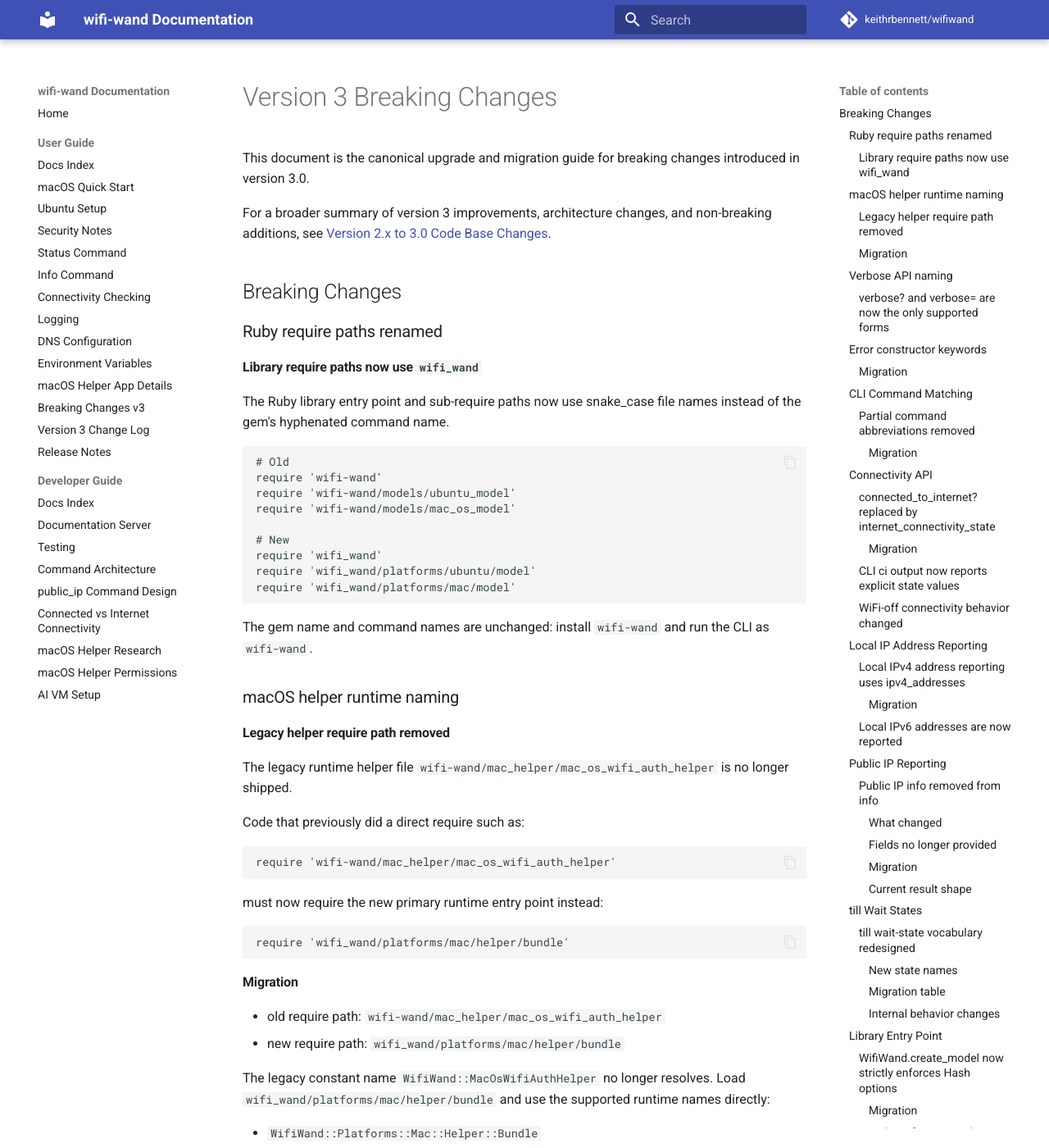
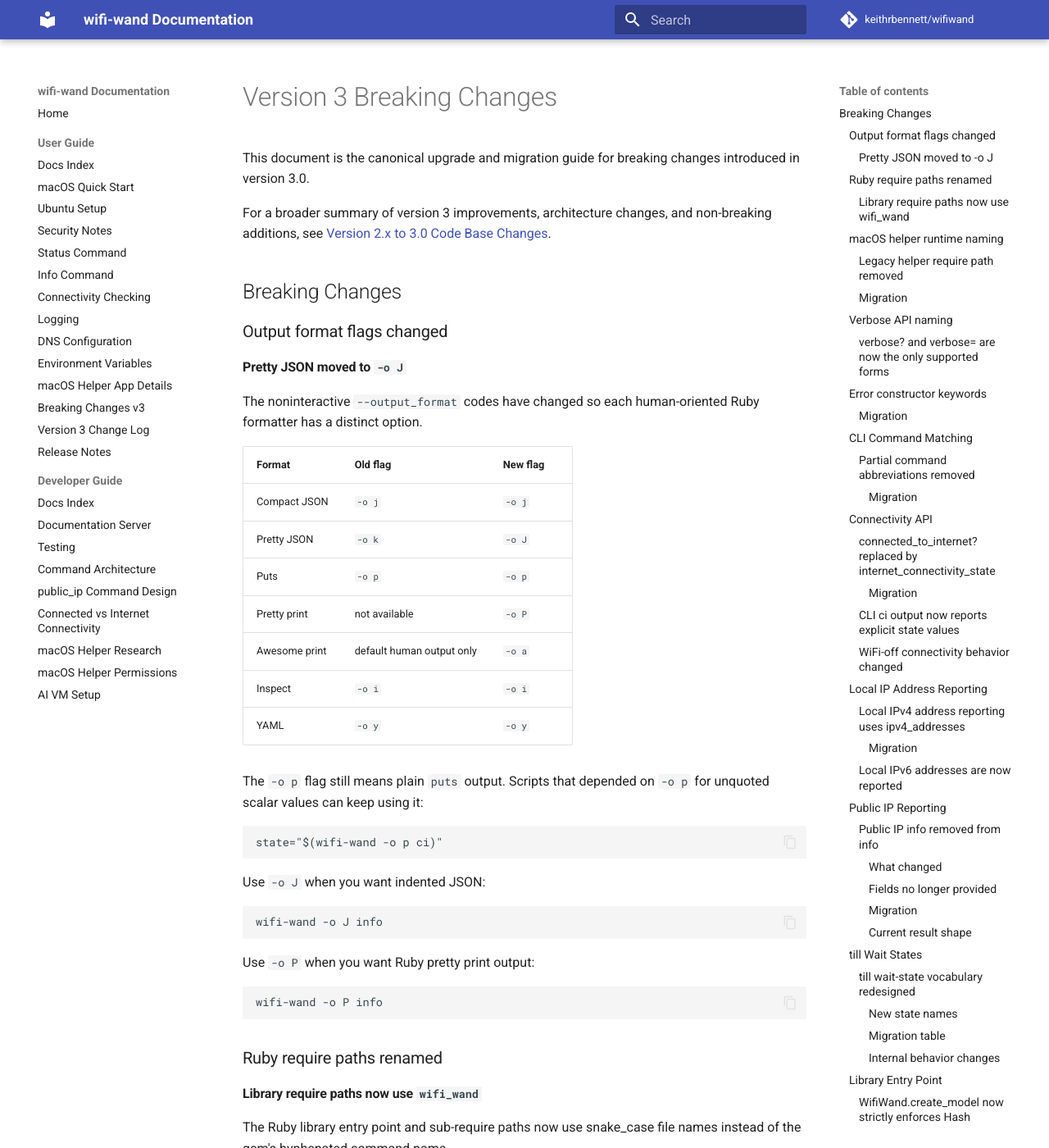
Before and after one commit to keithrbennett/wifiwand, an MkDocs documentation site: the page built from docs/BREAKING_CHANGES_V3.md, in a window 1280 px wide and 1400 px high. Shown: the whole window at 82% size. Built offline with MkDocs 1.6.1 and Material for MkDocs 9.7.7, drawn with Linux system fonts in a browser that asks for light colours; comment, search, counter and statistics services are not loaded.

Commit message:
Update output format flags
- Move pretty JSON output from the old k format code to uppercase J.
- Keep lowercase p as the existing puts formatter.
- Add uppercase P for Ruby pretty print output.
- Add explicit lowercase a support for Awesome Print output.
- Document the changed format flags across the CLI docs and breaking
  changes guide.
- Cover the formatter mappings and output behavior in parser and CLI
  integration specs.

````diff
--- a/docs/BREAKING_CHANGES_V3.md
+++ b/docs/BREAKING_CHANGES_V3.md
@@ -7,6 +7,42 @@ For a broader summary of version 3 improvements, architecture changes, and
 non-breaking additions, see [Version 2.x to 3.0 Code Base Changes](CHANGELOG_V2_TO_V3.md).
 
 ## Breaking Changes
+
+### Output format flags changed
+
+#### Pretty JSON moved to `-o J`
+
+The noninteractive `--output_format` codes have changed so each human-oriented
+Ruby formatter has a distinct option.
+
+| Format | Old flag | New flag |
+|--------|----------|----------|
+| Compact JSON | `-o j` | `-o j` |
+| Pretty JSON | `-o k` | `-o J` |
+| Puts | `-o p` | `-o p` |
+| Pretty print | not available | `-o P` |
+| Awesome print | default human output only | `-o a` |
+| Inspect | `-o i` | `-o i` |
+| YAML | `-o y` | `-o y` |
+
+The `-o p` flag still means plain `puts` output. Scripts that depended on
+`-o p` for unquoted scalar values can keep using it:
+
+```bash
+state="$(wifi-wand -o p ci)"
+```
+
+Use `-o J` when you want indented JSON:
+
+```bash
+wifi-wand -o J info
+```
+
+Use `-o P` when you want Ruby pretty print output:
+
+```bash
+wifi-wand -o P info
+```
 
 ### Ruby require paths renamed
 
````
Also changed, not shown: README.md (+3 -3 lines), docs/CONNECTIVITY_CHECKING.md (+11 -5 lines), docs/INFO_COMMAND.md (+28 -0 lines), docs/STATUS_COMMAND.md (+7 -1 lines), 5 other files.
